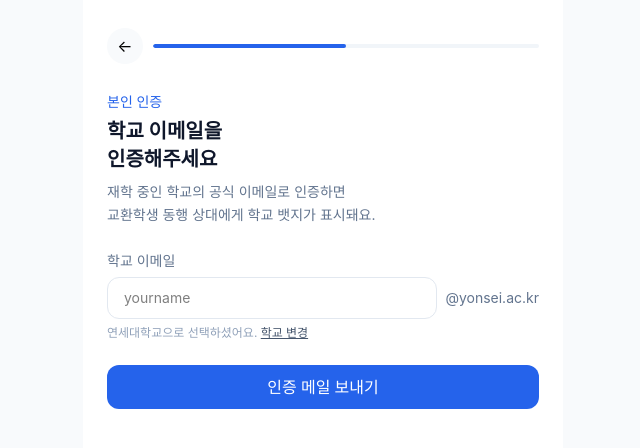
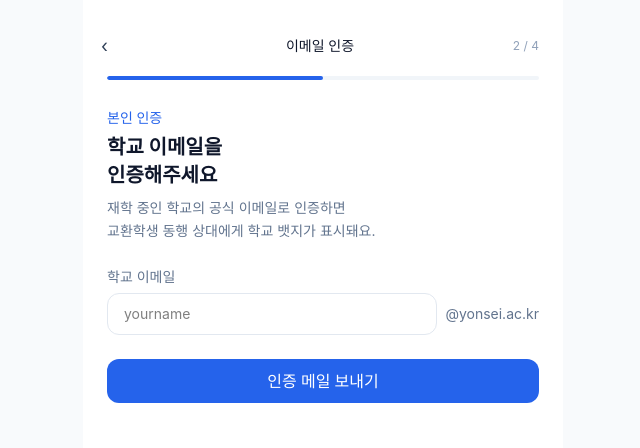
Before and after one commit to ExchangeStudentReisen/FE, a React (Vite) app: page /onboarding/school in a window 1280 px wide. Both pictures are taken after a click on the button "연세대학교". Shown: the top 448 px of the page, without its empty margins (317-957 px from the left). Built offline with nearby package versions, Linux system fonts and the light colour scheme.

Commit message:
feat: Edit email verfication

```diff
--- a/src/features/auth/SchoolEmailVerifyPage.tsx
+++ b/src/features/auth/SchoolEmailVerifyPage.tsx
@@ -6,13 +6,28 @@ import { useNavigate } from 'react-router-dom'
 import { sendVerificationEmail, verifySchoolEmailCode } from '../../api/schoolEmailAuth'
 import { SCHOOLS, type School } from './schools'
 
+// 영문자 1개 이상 포함 + 영문/숫자만 허용
+const LOCAL_PART_REGEX = /^(?=.*[a-zA-Z])[a-zA-Z0-9]{2,}$/
+
 const emailSchema = z.object({
-  local: z.string().min(1, '이메일을 입력해주세요.'),
+  local: z
+    .string()
+    .min(1, '이메일을 입력해주세요.')
+    .regex(LOCAL_PART_REGEX, '올바른 이메일 형식이 아니에요.'),
 })
 type EmailForm = z.infer<typeof emailSchema>
 
-// ⚠️ 'school' 단계 추가됨 — 학교를 먼저 선택해야 이메일 도메인이 정해짐
 type Step = 'school' | 'email' | 'code' | 'done'
+
+const STEP_META: Record<Step, { title: string; index: number }> = {
+  school: { title: '학교 선택', index: 1 },
+  email: { title: '이메일 인증', index: 2 },
+  code: { title: '인증 코드', index: 3 },
+  done: { title: '완료', index: 4 },
+}
+const TOTAL_STEPS = 4
+// TODO: 실제 정책에 맞게 조정 예정 (사용자가 직접 수정할 예정)
+const RESEND_COOLDOWN = 30
 
 export function SchoolEmailVerifyPage() {
   const navigate = useNavigate()
@@ -22,8 +37,10 @@ export function SchoolEmailVerifyPage() {
   const [code, setCode] = useState<string[]>(Array(6).fill(''))
   const [error, setError] = useState('')
   const [secondsLeft, setSecondsLeft] = useState(298)
+  const [resendCooldown, setResendCooldown] = useState(RESEND_COOLDOWN)
   const [isSending, setIsSending] = useState(false)
   const [isVerifying, setIsVerifying] = useState(false)
+  const [showInvalidAccessModal, setShowInvalidAccessModal] = useState(false)
 
   const codeInputRefs = useRef<(HTMLInputElement | null)[]>([])
 
@@ -37,6 +54,7 @@ export function SchoolEmailVerifyPage() {
     if (step !== 'code') return
     const timer = setInterval(() => {
       setSecondsLeft((prev) => (prev > 0 ? prev - 1 : 0))
+      setResendCooldown((prev) => (prev > 0 ? prev - 1 : 0))
     }, 1000)
     return () => clearInterval(timer)
   }, [step])
@@ -53,7 +71,7 @@ export function SchoolEmailVerifyPage() {
   }
 
   const onSubmitEmail = async ({ local }: EmailForm) => {
-    if (!school) return // 방어 코드: school 단계를 건너뛸 수 없게
+    if (!school) return
     const fullEmail = `${local}@${school.domain}`
     setIsSending(true)
     try {
@@ -62,6 +80,7 @@ export function SchoolEmailVerifyPage() {
       setEmail(fullEmail)
       setStep('code')
       setSecondsLeft(298)
+      setResendCooldown(RESEND_COOLDOWN)
       setTimeout(() => codeInputRefs.current[0]?.focus(), 0)
     } finally {
       setIsSending(false)
@@ -106,35 +125,75 @@ export function SchoolEmailVerifyPage() {
   }
 
   const handleResend = async () => {
+    if (resendCooldown > 0) return
     setCode(Array(6).fill(''))
     setError('')
     setSecondsLeft(298)
+    setResendCooldown(RESEND_COOLDOWN)
     await sendVerificationEmail(email)
     codeInputRefs.current[0]?.focus()
   }
 
-  const progressMap: Record<Step, number> = { school: 25, email: 50, code: 80, done: 100 }
-  const progress = progressMap[step]
+  const handleGoHome = () => {
+    navigate('/feed', { replace: true })
+  }
 
   const handleBack = () => {
-    if (step === 'email') setStep('school')
-    else if (step === 'school') navigate(-1)
-    else navigate(-1)
+    if (step === 'code') setStep('email')
+    else if (step === 'email') setStep('school')
+    else setShowInvalidAccessModal(true) // school 단계: 잘못된 접근으로 안내
   }
 
+  const handleConfirmInvalidAccess = () => {
+    setShowInvalidAccessModal(false)
+    navigate('/', { replace: true })
+  }
+
+  const { title, index } = STEP_META[step]
+  const progress = (index / TOTAL_STEPS) * 100
+
   return (
-    <div className="min-h-screen px-6 py-7 bg-white">
-      <div className="flex items-center gap-2.5 mb-7">
-        <button onClick={handleBack} className="w-9 h-9 rounded-full bg-slate-50 flex items-center justify-center shrink-0">
-          ←
+    <div className="min-h-screen px-6 py-7 bg-white relative">
+      {showInvalidAccessModal && (
+        <div className="fixed inset-0 bg-black/40 flex items-center justify-center z-50 px-8">
+          <div className="bg-white rounded-2xl p-6 w-full max-w-sm text-center">
+            <p className="text-base font-semibold text-slate-900 mb-2">잘못된 접근이에요</p>
+            <p className="text-sm text-slate-500 mb-6 leading-relaxed">
+              학교 선택부터 다시 시작해주세요.
+            </p>
+            <button
+              onClick={handleConfirmInvalidAccess}
+              className="w-full h-11 rounded-xl bg-primary text-white font-medium"
+            >
+              확인
             </button>
-        <div className="flex-1 h-1 bg-slate-100 rounded-full overflow-hidden">
+          </div>
+        </div>
+      )}
+
+      {step !== 'done' && (
+        <div className="mb-1">
+          <div className="flex items-center justify-between mb-3">
+            <button
+              onClick={handleBack}
+              className="w-9 h-9 flex items-center justify-start -ml-1.5 text-slate-700 text-lg"
+              aria-label="뒤로가기"
+            >
+              ‹
+            </button>
+            <span className="text-sm font-medium text-slate-900">{title}</span>
+            <span className="text-xs text-slate-400 w-9 text-right">
+              {index} / {TOTAL_STEPS}
+            </span>
+          </div>
+          <div className="h-1 bg-slate-100 rounded-full overflow-hidden mb-7">
             <div
               className="h-full bg-primary rounded-full transition-all duration-300"
               style={{ width: `${progress}%` }}
             />
           </div>
         </div>
+      )}
 
       {step === 'school' && (
         <div>
@@ -181,22 +240,18 @@ export function SchoolEmailVerifyPage() {
             <input
               {...register('local')}
               placeholder="yourname"
-              className="flex-1 px-4 py-2.5 rounded-xl border border-slate-200 text-sm"
+              className={`flex-1 px-4 py-2.5 rounded-xl border text-sm ${
+                errors.local
+                  ? 'border-red-400 text-red-500 placeholder:text-red-400'
+                  : 'border-slate-200'
+              }`}
             />
             <span className="text-sm text-slate-500 whitespace-nowrap">@{school.domain}</span>
           </div>
           {errors.local && (
             <p className="text-xs text-red-500 mb-2">{errors.local.message}</p>
           )}
-          <p className="text-xs text-slate-400 mb-6">
-            {school.name}으로 선택하셨어요.{' '}
-            <span
-              onClick={() => setStep('school')}
-              className="text-slate-600 font-medium cursor-pointer underline"
-            >
-              학교 변경
-            </span>
-          </p>
+          <div className="mb-6" />
 
           <button
             type="submit"
@@ -233,7 +288,9 @@ export function SchoolEmailVerifyPage() {
                 inputMode="numeric"
                 onChange={(e) => handleCodeChange(i, e.target.value)}
                 onKeyDown={(e) => handleCodeKeyDown(i, e)}
-                className="w-full text-center text-lg py-2.5 rounded-xl border border-slate-200"
+                className={`w-full aspect-square text-center text-lg rounded-xl border ${
+                  error ? 'border-red-400' : 'border-slate-200'
+                }`}
               />
             ))}
           </div>
@@ -248,9 +305,10 @@ export function SchoolEmailVerifyPage() {
           </button>
           <button
             onClick={handleResend}
-            className="w-full h-11 rounded-xl border border-slate-300 text-slate-600 font-medium"
+            disabled={resendCooldown > 0}
+            className="w-full h-11 rounded-xl border border-slate-300 text-slate-600 font-medium disabled:opacity-50 disabled:text-slate-400"
           >
-            코드 재전송
+            {resendCooldown > 0 ? `코드 재전송 (${resendCooldown}초 후 가능)` : '코드 재전송'}
           </button>
         </div>
       )}
@@ -267,7 +325,7 @@ export function SchoolEmailVerifyPage() {
             동행 게시글을 작성할 수 있어요.
           </p>
           <button
-            onClick={() => navigate('/feed')}
+            onClick={handleGoHome}
             className="w-full h-11 rounded-xl bg-primary text-white font-medium"
           >
             홈으로 이동
```
Lines whose indentation alone changed are shown as unchanged.
